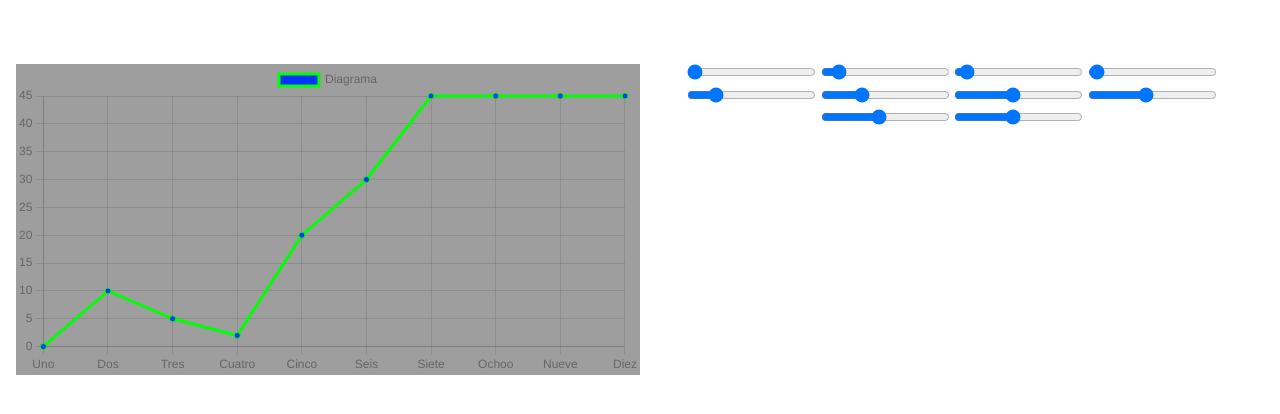
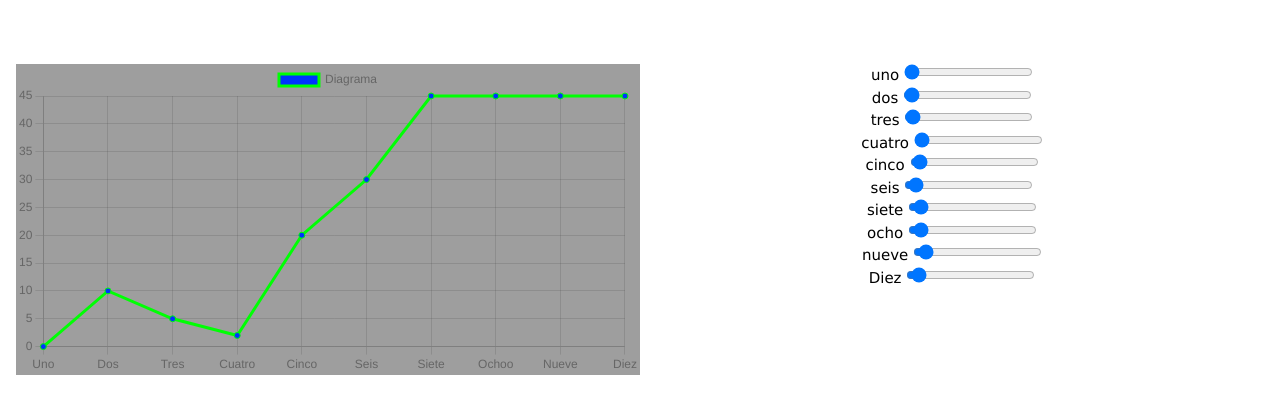
Before and after one commit to caleman9791/Curso_de_ChartJS, a plain HTML site: page 00001_Empezando/index.html in a window 1280 px wide. Drawn offline with nearby package versions, Linux system fonts and the light colour scheme.

Commit message:
Agregar: Módulo uno Módulo 1 del curso, una introducción. @caleman9791

```diff
--- a/00001_Empezando/index.html
+++ b/00001_Empezando/index.html
@@ -18,16 +18,56 @@
           </canvas>
         </div>
         <div class="w3-col s12 m6 l6 w3-center">
-          <input max="100" min="1" type="range"/>
-          <input max="100" min="1" type="range"/>
-          <input max="100" min="1" type="range"/>
-          <input max="100" min="1" type="range"/>
-          <input max="100" min="1" type="range"/>
-          <input max="100" min="1" type="range"/>
-          <input max="100" min="1" type="range"/>
-          <input max="100" min="1" type="range"/>
-          <input max="100" min="1" type="range"/>
-          <input max="100" min="1" type="range"/>
+          <label for="">
+            uno
+          </label>
+          <input max="1000" min="1" type="range"/>
+          <br/>
+          <label for="">
+            dos
+          </label>
+          <input max="1000" min="1" type="range"/>
+          <br/>
+          <label for="">
+            tres
+          </label>
+          <input max="1000" min="1" type="range"/>
+          <br/>
+          <label for="">
+            cuatro
+          </label>
+          <input max="1000" min="1" type="range"/>
+          <br/>
+          <label for="">
+            cinco
+          </label>
+          <input max="1000" min="1" type="range"/>
+          <br/>
+          <label for="">
+            seis
+          </label>
+          <input max="1000" min="1" type="range"/>
+          <br/>
+          <label for="">
+            siete
+          </label>
+          <input max="1000" min="1" type="range"/>
+          <br/>
+          <label for="">
+            ocho
+          </label>
+          <input max="1000" min="1" type="range"/>
+          <br/>
+          <label for="">
+            nueve
+          </label>
+          <input max="1000" min="1" type="range"/>
+          <br/>
+          <label for="">
+            Diez
+          </label>
+          <input max="1000" min="1" type="range"/>
+          <br/>
         </div>
       </div>
     </div>
--- a/00001_Empezando/js.js
+++ b/00001_Empezando/js.js
@@ -45,9 +45,9 @@
 
  for (var i = 0; i < btn_rango.length; i++) {
 
-   btn_rango[i].addEventListener("change", function() {
+   btn_rango[i].addEventListener("change",
+     function() {
        let indice;
-
        for (var j = 0; j < btn_rango.length; j++) {
          if (this == btn_rango[j]) {
            indice = j;
```
Lines whose indentation alone changed are shown as unchanged.
